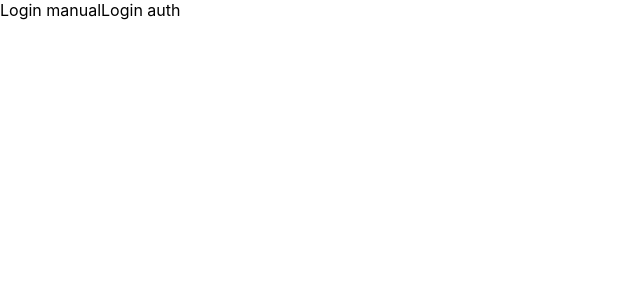
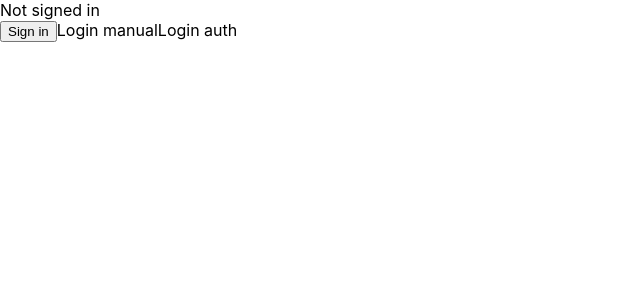
Before and after one commit to azzinijuli/idp-test, a Next.js app: page / in a window 1280 px wide. Shown: the top 300 px of the page, without its empty margins (0-640 px from the left). Built offline with nearby package versions, Linux system fonts and the light colour scheme; no server answers.

Commit message:
try next auth deploy

```diff
--- a/pages/_app.js
+++ b/pages/_app.js
@@ -1,7 +1,13 @@
 import "../styles/globals.scss";
+import { SessionProvider } from "next-auth/react";
 
-function MyApp({ Component, pageProps }) {
-  return <Component {...pageProps} />;
+export default function App({
+  Component,
+  pageProps: { session, ...pageProps },
+}) {
+  return (
+    <SessionProvider session={session}>
+      <Component {...pageProps} />
+    </SessionProvider>
+  );
 }
-
-export default MyApp;
--- a/pages/index.js
+++ b/pages/index.js
@@ -1,4 +1,6 @@
 import Head from "next/head";
+
+import { useSession, signIn, signOut } from "next-auth/react";
 
 export default function Home() {
   const baseUrl = "https://idpsesiont.telecom.com.ar/openam/oauth2/realms";
@@ -9,6 +11,15 @@
     "https://idp-nextjs-test.netlify.app/api/auth/callback/idp";
   const state = "doeeHdmVTm67Am1oc3QXHyMQTKcMPoc2MqguEDqxZwE";
   const nonce = "jLJOz5dnXr1L2QzJshw7wI0CA7pQfLQz_wzn4EArA1t";
+  const { data: session } = useSession();
+  if (session) {
+    return (
+      <>
+        Signed in as {session.user.email} <br />
+        <button onClick={() => signOut()}>Sign out</button>
+      </>
+    );
+  }
   return (
     <div>
       <Head>
@@ -16,8 +27,11 @@
         <meta name="description" content="Generated by create next app" />
         <link rel="icon" href="/favicon.ico" />
       </Head>
-
       <main>
+        <>
+          Not signed in <br />
+          <button onClick={() => signIn()}>Sign in</button>
+        </>
         <a
           href={`${baseUrl}/${realms}/authorize?response_type=${responseType}&client_id=${clientId}&redirect_uri=${redirectUri}&scope=openid+profile&state=${state}&nonce=${nonce}`}
         >
```
Also changed, not shown: 1 other file (tests, documents, lock files or other folders).
